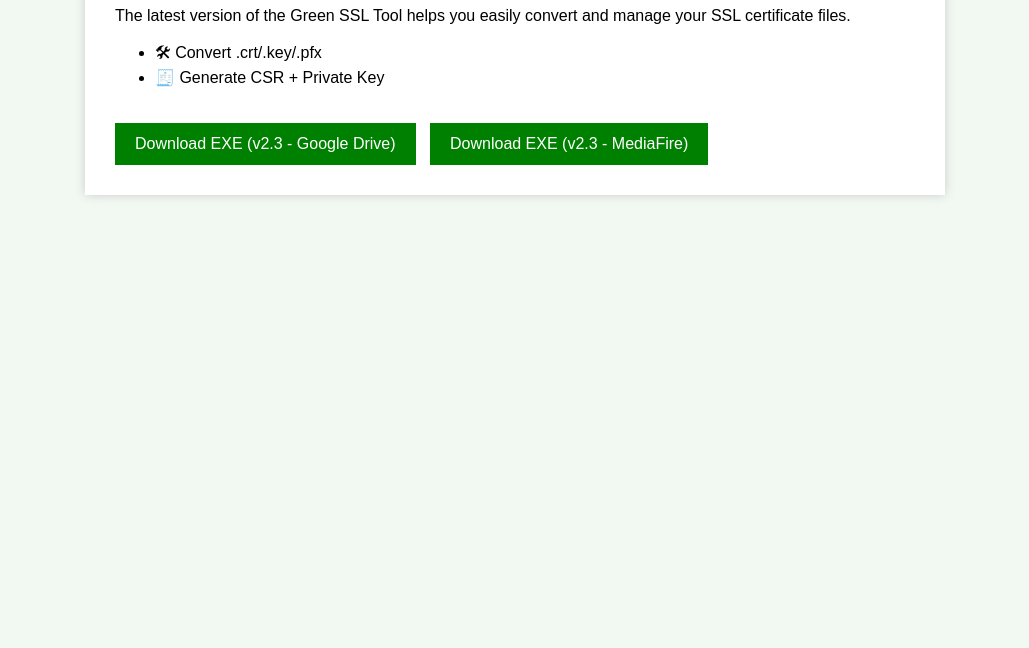
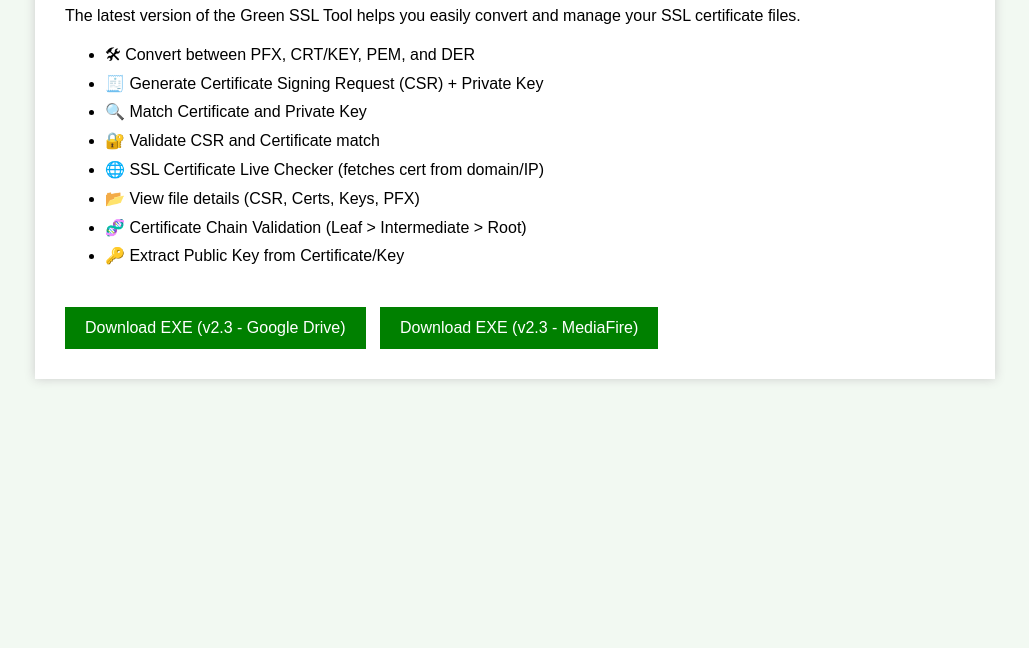
Before and after one commit to zwarrier/green-ssl-tool, a plain HTML site: page index.html in a window 1280 px wide. Shown: the part 152-800 px from the top of the page, without its empty margins (125-1154 px from the left). Drawn offline with Linux system fonts and the light colour scheme.

Commit message:
index.html

```diff
--- a/index.html
+++ b/index.html
@@ -6,8 +6,9 @@
   <style>
     body { font-family: Arial, sans-serif; padding: 40px; background: #f2f9f2; }
     h1 { color: green; }
-    .container { max-width: 800px; margin: auto; background: white; padding: 30px; box-shadow: 0 0 10px #ccc; }
+    .container { max-width: 900px; margin: auto; background: white; padding: 30px; box-shadow: 0 0 10px #ccc; }
     .btn { background: green; color: white; padding: 12px 20px; text-decoration: none; display: inline-block; margin-top: 20px; margin-right: 10px; }
+    ul { line-height: 1.8; }
   </style>
 </head>
 <body>
@@ -15,8 +16,14 @@
     <h1>🔐 Green SSL Tool v2.3</h1>
     <p>The latest version of the Green SSL Tool helps you easily convert and manage your SSL certificate files.</p>
     <ul>
-      <li>🛠 Convert .crt/.key/.pfx</li>
-      <li>🧾 Generate CSR + Private Key</li>
+      <li>🛠 Convert between PFX, CRT/KEY, PEM, and DER</li>
+      <li>🧾 Generate Certificate Signing Request (CSR) + Private Key</li>
+      <li>🔍 Match Certificate and Private Key</li>
+      <li>🔐 Validate CSR and Certificate match</li>
+      <li>🌐 SSL Certificate Live Checker (fetches cert from domain/IP)</li>
+      <li>📂 View file details (CSR, Certs, Keys, PFX)</li>
+      <li>🧬 Certificate Chain Validation (Leaf > Intermediate > Root)</li>
+      <li>🔑 Extract Public Key from Certificate/Key</li>
     </ul>
 
     <a class="btn" href="https://drive.google.com/file/d/1HyY3HDgTHZh2Fq7SG2byfA40BaL7Dk4D/view?usp=sharing" target="_blank">Download EXE (v2.3 - Google Drive)</a>
```
